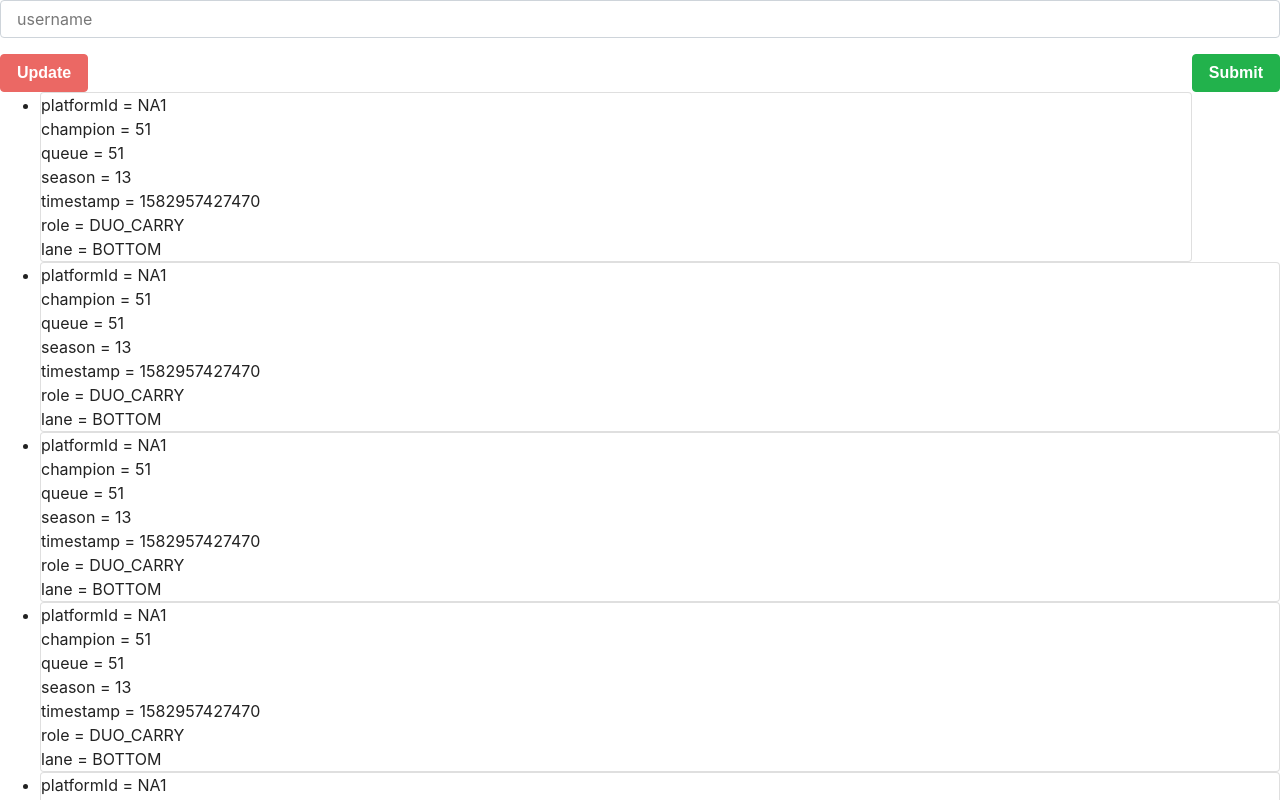
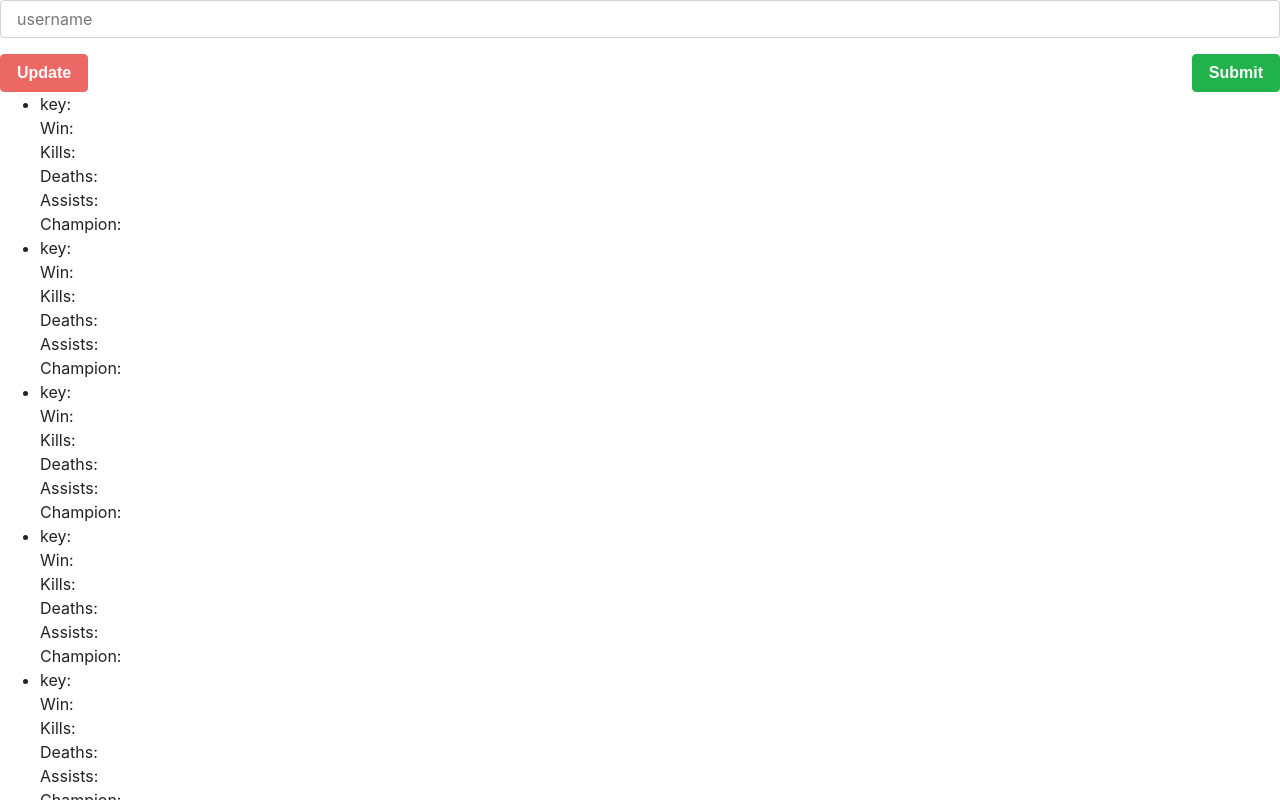
Before and after one commit to philipwking/winrate.gg, a React (Create React App) app in the folder client/: page / in a window 1280 px wide. Shown: the top 800 px of the page. Built offline with nearby package versions, Linux system fonts and the light colour scheme; no server answers; a web font is replaced by a local one.

Commit message:
Revert "this is like a quick save"
This reverts commit 89a46205fdbd493b024aa9181a6c047201cccb7d.

```diff
--- a/client/src/components/Game.js
+++ b/client/src/components/Game.js
@@ -3,29 +3,11 @@ import React from "react";
 function Game(props) {
     // all info of game into here
     return (
-        <div className="card">
+        <div>
             <div>
-                platformId = {props.platformId}
+                key: {props.key}
             </div>
             <div>
-                champion = {props.champion}
-            </div>
-            <div>
-                queue = {props.champion}
-            </div>
-            <div>
-                season = {props.season}
-            </div>
-            <div>
-                timestamp = {props.timestamp}
-            </div>
-            <div>
-                role = {props.role}
-            </div>
-            <div>
-                lane = {props.lane}
-            </div>
-            {/* <div>
                 Win: {props.win}
             </div>
             <div>
@@ -39,7 +21,7 @@ function Game(props) {
             </div>
             <div>
                 Champion: {props.champion}
-            </div> */}
+            </div>
         </div>
     )
 }
--- a/client/src/components/GamesList.js
+++ b/client/src/components/GamesList.js
@@ -13,14 +13,6 @@ function GamesList(props) {
                         // has the same username as what was first
                         // submitted
                         key={game.gameId}
-                        platformId = "NA1"
-                        gameId = "3310468845"
-                        champion = "51"
-                        queue = "420"
-                        season = "13"
-                        timestamp = "1582957427470"
-                        role = "DUO_CARRY"
-                        lane = "BOTTOM"
                         // win={game.participants[0].stats.win}
                         // kills={game.participants[0].stats.kills}
                         // deaths={game.participants[0].stats.deaths}
```
